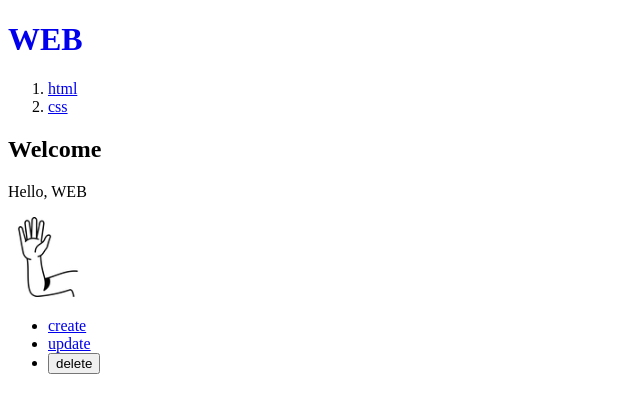
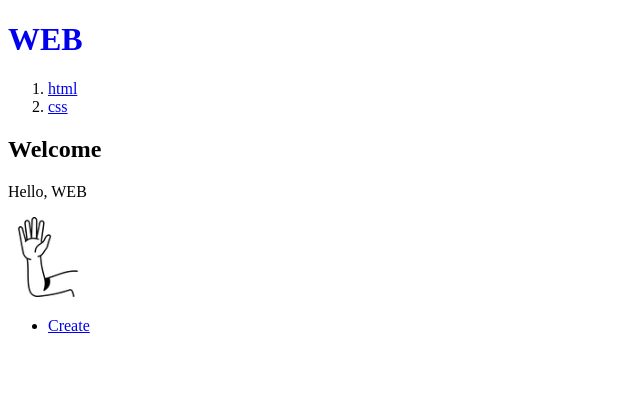
Before and after one commit to ongdv/next-study, a Next.js app: page / in a window 1280 px wide. Shown: the top 412 px of the page, without its empty margins (0-640 px from the left). Built offline with nearby package versions, Linux system fonts and the light colour scheme; data requests are answered from the project's data file.

Commit message:
[UPDATE] Update, Delete Controller 추가

```diff
--- /dev/null
+++ b/src/app/Control.js
@@ -0,0 +1,25 @@
+'use client';
+import Link from 'next/link';
+import { useParams } from 'next/navigation';
+
+export function Control() {
+  const params = useParams();
+  const id = params.id;
+  return (
+    <ul>
+      <li>
+        <Link href="/create">Create</Link>
+      </li>
+      {id ? (
+        <>
+          <li>
+            <Link href={'/update/' + id}>Update</Link>
+          </li>
+          <li>
+            <input type="button" value="delete" />
+          </li>
+        </>
+      ) : null}
+    </ul>
+  );
+}
--- a/src/app/layout.js
+++ b/src/app/layout.js
@@ -1,5 +1,6 @@
 import Link from 'next/link';
 import './globals.css';
+import { Control } from './Control';
 export const metadata = {
   title: 'WEB tutorial',
   description: 'Generated by egoing',
@@ -26,17 +27,7 @@ export default async function RootLayout({ children }) {
           })}
         </ol>
         {children}
-        <ul>
-          <li>
-            <Link href="/create">create</Link>
-          </li>
-          <li>
-            <Link href="/update/id">update</Link>
-          </li>
-          <li>
-            <button>delete</button>
-          </li>
-        </ul>
+        <Control />
       </body>
     </html>
   );
```
